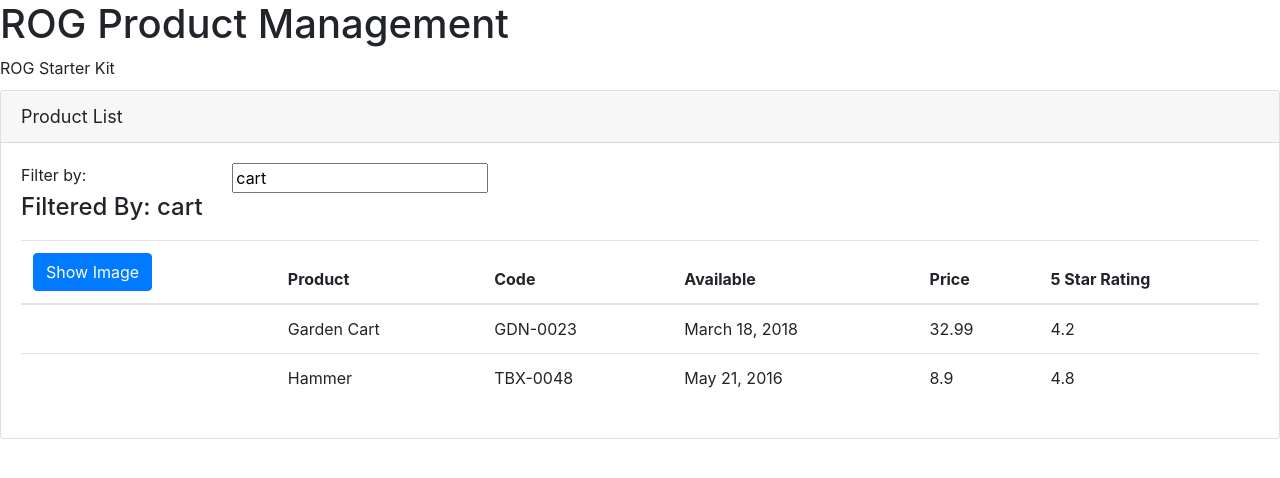
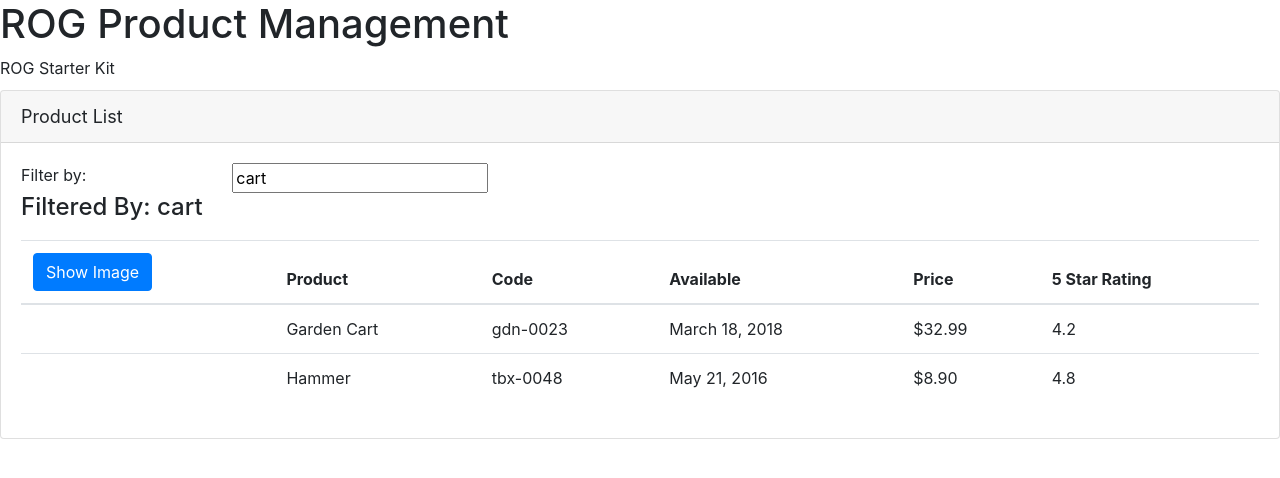
Before and after one commit to HARIKSREEE/Angular-GettingStarted, an Angular app: page / in a window 1280 px wide. Shown: the top 478 px of the page. Built offline with nearby package versions, Linux system fonts and the light colour scheme.

Commit message:
Added filters for product code - lowercase and currency filter

```diff
--- a/src/app/products/product-list.component.html
+++ b/src/app/products/product-list.component.html
@@ -58,9 +58,12 @@
 
                         </td>
                         <td>{{product.productName}}</td>
-                        <td>{{product.productCode}}</td>
+                        <td>{{product.productCode | lowercase}}</td>
                         <td>{{product.releaseDate}}</td>
-                        <td>{{product.price}}</td>
+
+                        <td>{{product.price | currency:'USD':
+                            'symbol': '1.2-3' }}</td>
+
                         <td>{{product.starRating}}</td>
                     </tr>
                 </tbody>
```
